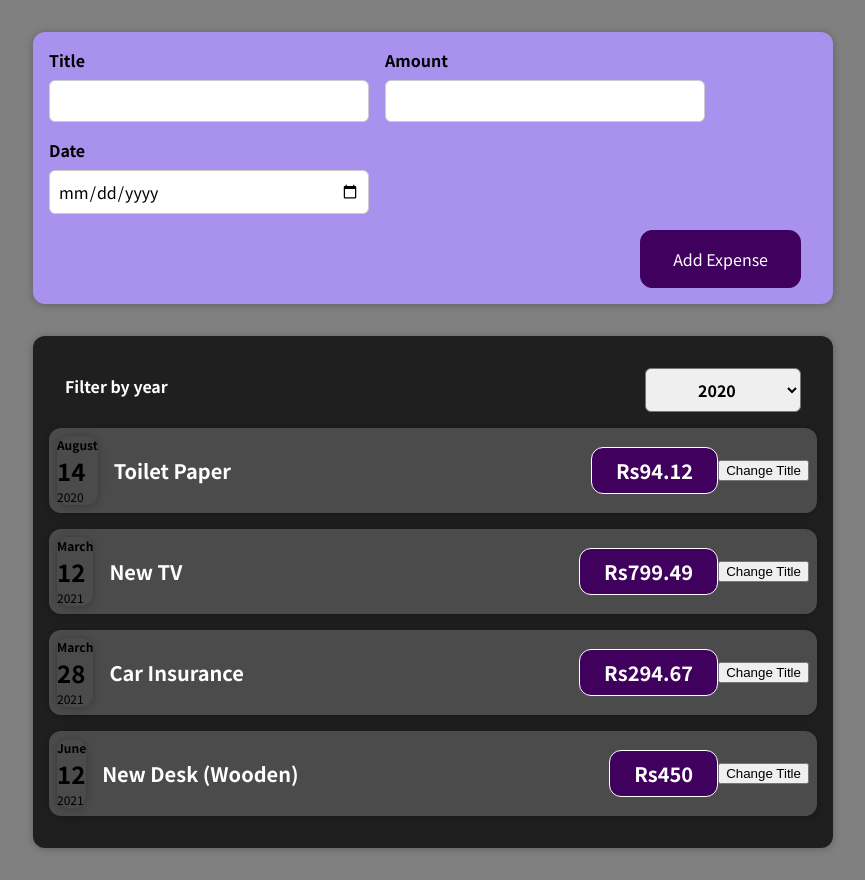
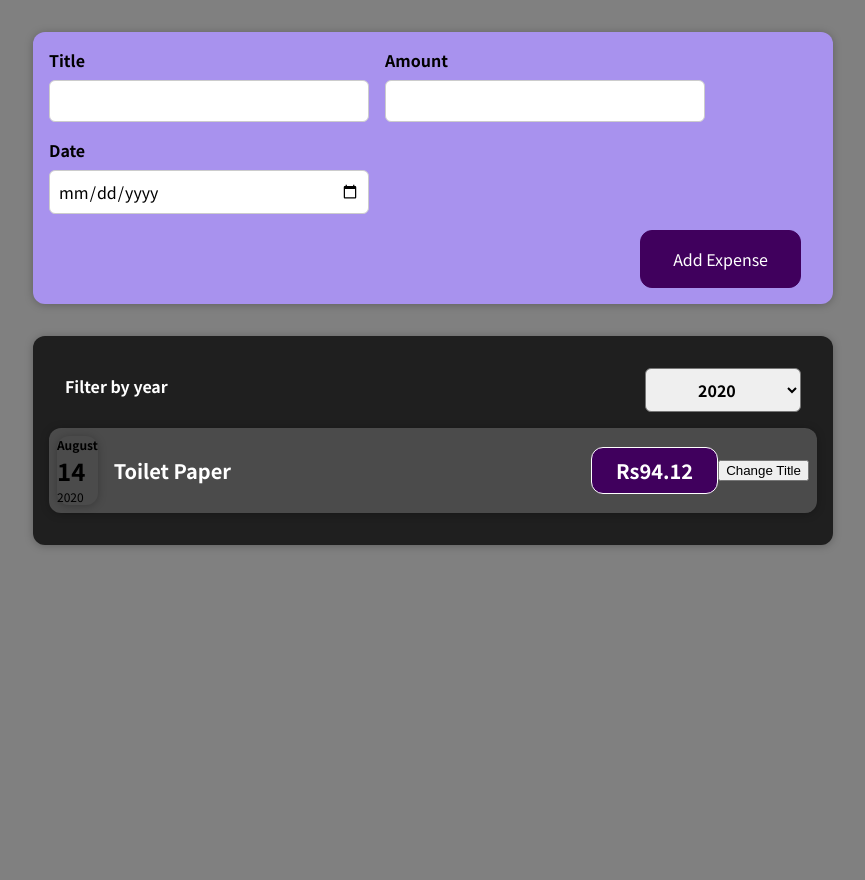
Before and after one commit to arnb-smnta/first_react_app, a React (Create React App) app: page / in a window 1280 px wide. Shown: the whole page, without its empty margins (207-1072 px from the left). After the commit the page ends 800 px from the top, so only its background shows below. Built offline with nearby package versions, Linux system fonts and the light colour scheme.

Commit message:
rendering based on filtered year

```diff
--- a/src/App.js
+++ b/src/App.js
@@ -35,7 +35,7 @@
   return (
     <div>
       <NewExpense onAddExpense={addExpenseHandler} />
-      <Expenses expenses={expenses}></Expenses>
+      <Expenses item={expenses} />
     </div>
   );
 }
--- a/src/components/Expenses/Expenses.js
+++ b/src/components/Expenses/Expenses.js
@@ -9,7 +9,20 @@
   const filterChangeHandler = (selectedYear) => {
     setFilteredYear(selectedYear);
   };
-
+  const filteredExpenses = props.item.filter((expense) => {
+    return expense.date.getFullYear().toString() === filteredYear;
+  });
+  let expenseContent = <p>No Expense found</p>;
+  if (filteredExpenses.length > 0) {
+    expenseContent = filteredExpenses.map((expense) => (
+      <ExpenseItem
+        key={expense.id}
+        title={expense.title}
+        amount={expense.amount}
+        date={expense.date}
+      />
+    ));
+  }
   return (
     <div>
       <Card className="expenses">
@@ -17,13 +30,7 @@
           selected={filteredYear}
           onSaveYear={filterChangeHandler}
         />
-        {props.expenses.map((expense) => (
-          <ExpenseItem
-            title={expense.title}
-            amount={expense.amount}
-            date={expense.date}
-          />
-        ))}
+        {expenseContent}
       </Card>
     </div>
   );
```
